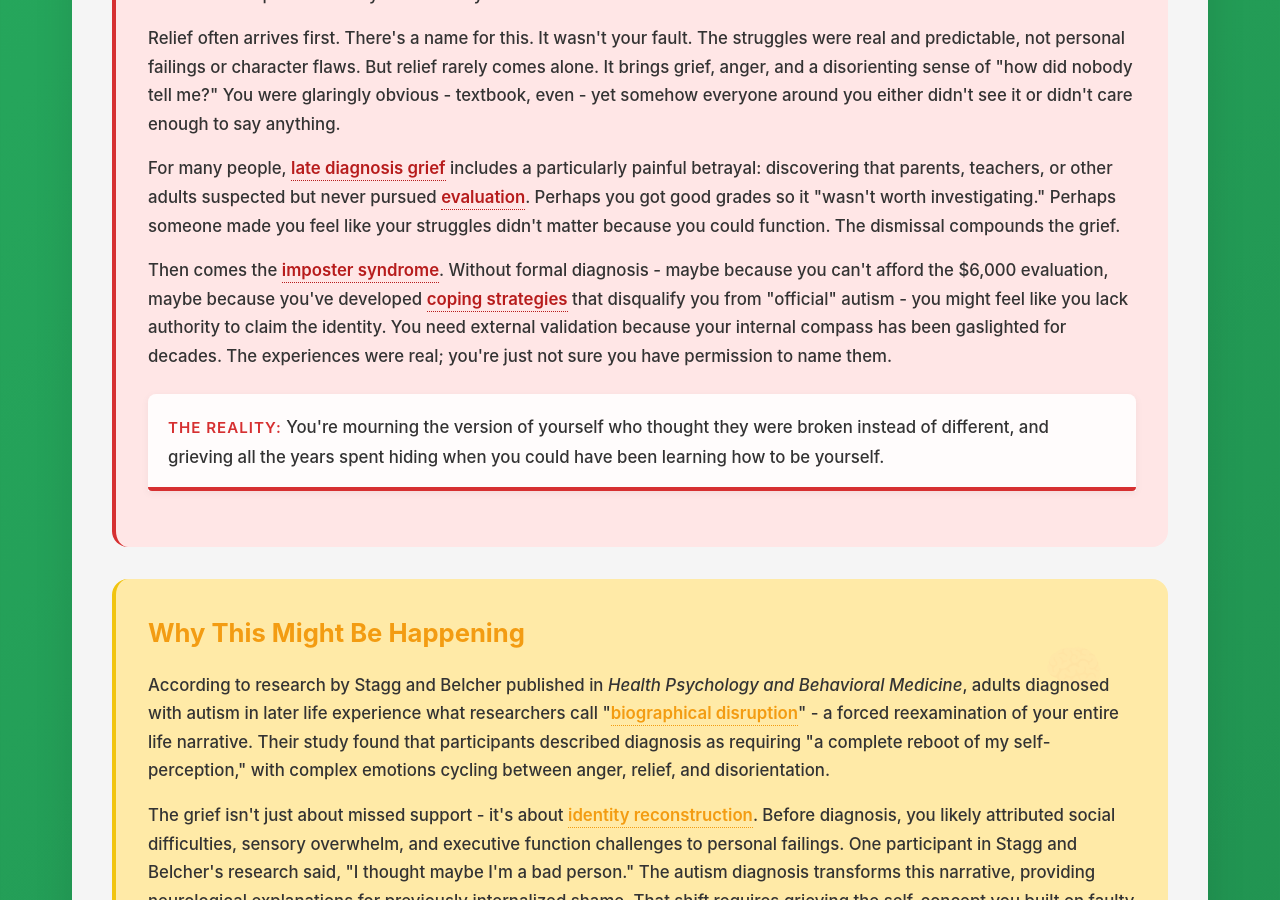
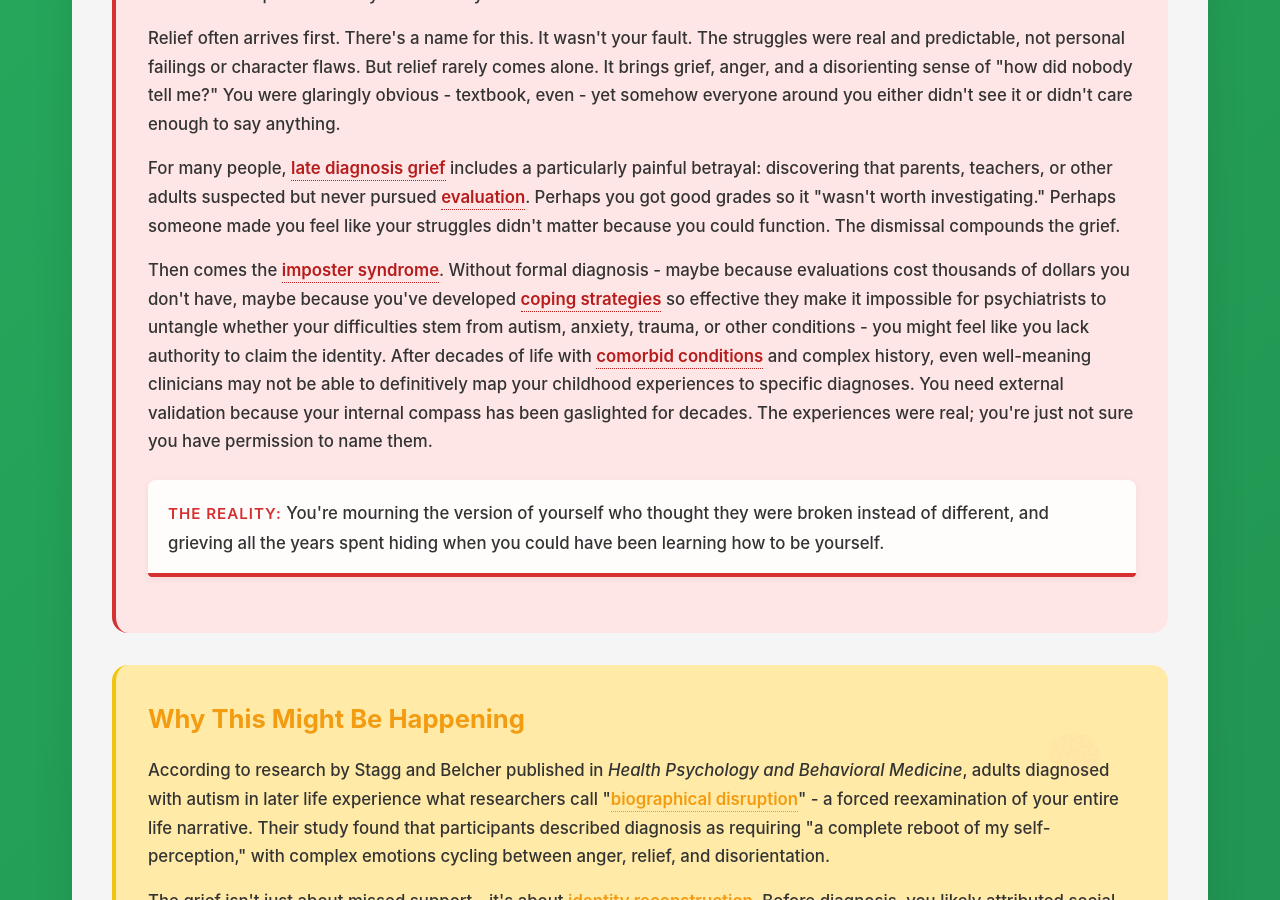
Before and after one commit to neurodivergent-survival-guide/neurodivergent-survival-guide, a Jekyll site: the page built from struggles/late-diagnosis-grief.html, in a window 1280 px wide and 900 px high, scrolled down 1028 px. Built offline with Jekyll 4.4.1, drawn with Linux system fonts in a browser that asks for light colours; some of the changed text lies outside the part shown.

Commit message:
Update late-diagnosis-grief.html

```diff
--- a/struggles/late-diagnosis-grief.html
+++ b/struggles/late-diagnosis-grief.html
@@ -33,7 +33,7 @@
 
         <p>For many people, <a class="jargon">late diagnosis grief<span class="tooltip">The complex emotional response to discovering neurodivergence in adulthood, involving mourning for missed support and reconstructing personal identity.</span></a> includes a particularly painful betrayal: discovering that parents, teachers, or other adults suspected but never pursued <a class="jargon">evaluation<span class="tooltip">Professional assessment to identify autism and other neurodevelopmental differences.</span></a>. Perhaps you got good grades so it "wasn't worth investigating." Perhaps someone made you feel like your struggles didn't matter because you could function. The dismissal compounds the grief.</p>
 
-        <p>Then comes the <a class="jargon">imposter syndrome<span class="tooltip">Persistent doubt about the validity of your own experiences, diagnosis, or identity despite evidence supporting them.</span></a>. Without formal diagnosis - maybe because you can't afford the $6,000 evaluation, maybe because you've developed <a class="jargon">coping strategies<span class="tooltip">Behaviors and techniques developed to manage challenges, which can sometimes mask underlying struggles from clinicians.</span></a> that disqualify you from "official" autism - you might feel like you lack authority to claim the identity. You need external validation because your internal compass has been gaslighted for decades. The experiences were real; you're just not sure you have permission to name them.</p>
+        <p>Then comes the <a class="jargon">imposter syndrome<span class="tooltip">Persistent doubt about the validity of your own experiences, diagnosis, or identity despite evidence supporting them.</span></a>. Without formal diagnosis - maybe because evaluations cost thousands of dollars you don't have, maybe because you've developed <a class="jargon">coping strategies<span class="tooltip">Behaviors and techniques developed to manage challenges, which can sometimes mask underlying struggles from clinicians.</span></a> so effective they make it impossible for psychiatrists to untangle whether your difficulties stem from autism, anxiety, trauma, or other conditions - you might feel like you lack authority to claim the identity. After decades of life with <a class="jargon">comorbid conditions<span class="tooltip">Multiple co-occurring diagnoses like ADHD, bipolar disorder, or PTSD that can share overlapping traits with autism.</span></a> and complex history, even well-meaning clinicians may not be able to definitively map your childhood experiences to specific diagnoses. You need external validation because your internal compass has been gaslighted for decades. The experiences were real; you're just not sure you have permission to name them.</p>
 
         <div class="highlight-box">
             <p><strong>The reality:</strong> You're mourning the version of yourself who thought they were broken instead of different, and grieving all the years spent hiding when you could have been learning how to be yourself.</p>
@@ -146,6 +146,8 @@
 
         <p>You don't need formal diagnosis to be autistic, though you may want or need it for practical reasons. Research increasingly recognizes that financial barriers, diagnostic bias against people who've developed effective coping strategies, and outdated criteria that miss many autistic adults mean that clinical diagnosis isn't accessible or accurate for everyone. Self-identification based on lived experience, trait alignment, and community recognition is valid. You have permission to understand yourself as autistic even without institutional approval.</p>
 
+        <p>If you missed the opportunity for diagnosis in childhood and don't have access to the evidence or clinical clarity that would support an evaluation now - maybe because of those effective coping strategies, maybe because comorbid conditions make it impossible to untangle, maybe because your early life was too complex to map neatly onto diagnostic criteria - you may never get formal confirmation. And that's okay. After 40 or more years of living a certain way, when someone explains autism to you and the pieces click together with physical certainty - tingles on your skin, sudden sadness, that cascade of "oh, that's why" realizations - you just kind of know. Autism isn't a cookie-cutter shape. It's a spectrum, a range of ways brains can be organized differently. The only person who has to make peace with you being autistic is you. That recognition, that phenomenological certainty when your life suddenly makes sense through this lens, matters more than any piece of paper.</p>
+
         <p>The relief and grief you're experiencing simultaneously aren't contradictory - they're two sides of the same coin. Relief comes from finally understanding why you're different. Grief comes from recognizing how much pain could have been prevented with earlier support. Both emotions are appropriate responses to your situation. As time passes and you integrate autism into your identity, research shows the grief typically lessens while the relief and self-understanding deepen. You're not stuck in this emotional intensity forever.</p>
 
         <p>Your brain has always been autistic. You've always been you. The only thing that changed is that now you have a framework for understanding your experiences, a community of people with similar neurology, and permission to stop trying to be someone you're not. That's not a small thing - it's transformative. The same neurological differences that created friction with systems designed for different brains also give you unique strengths, perspectives, and ways of experiencing the world. Those differences were always part of you. Now you get to understand and work with them instead of against them.</p>
```
